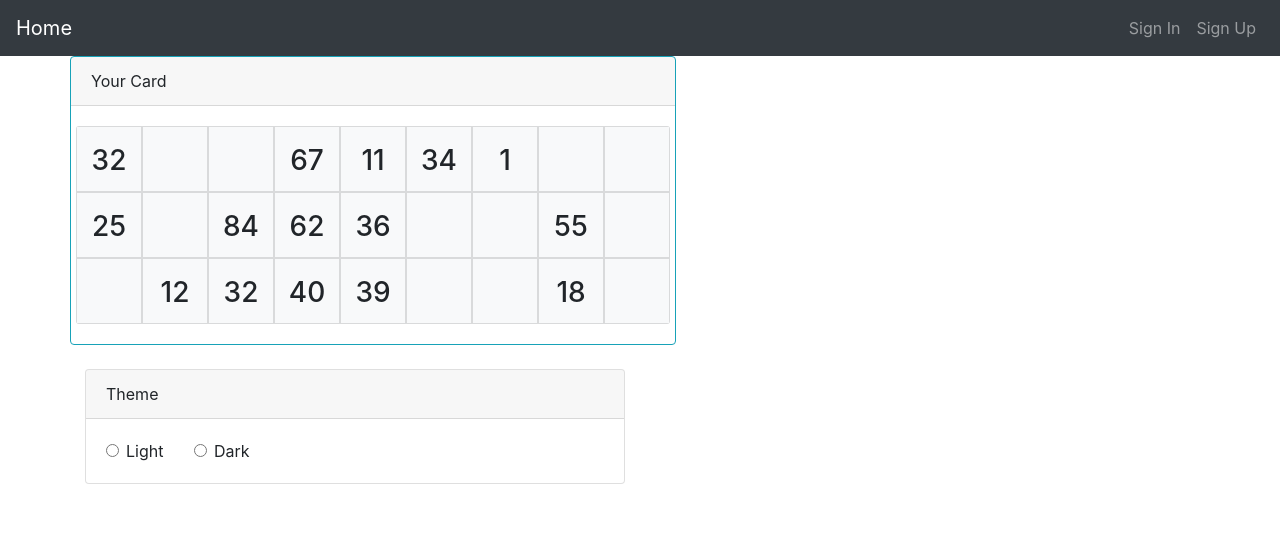
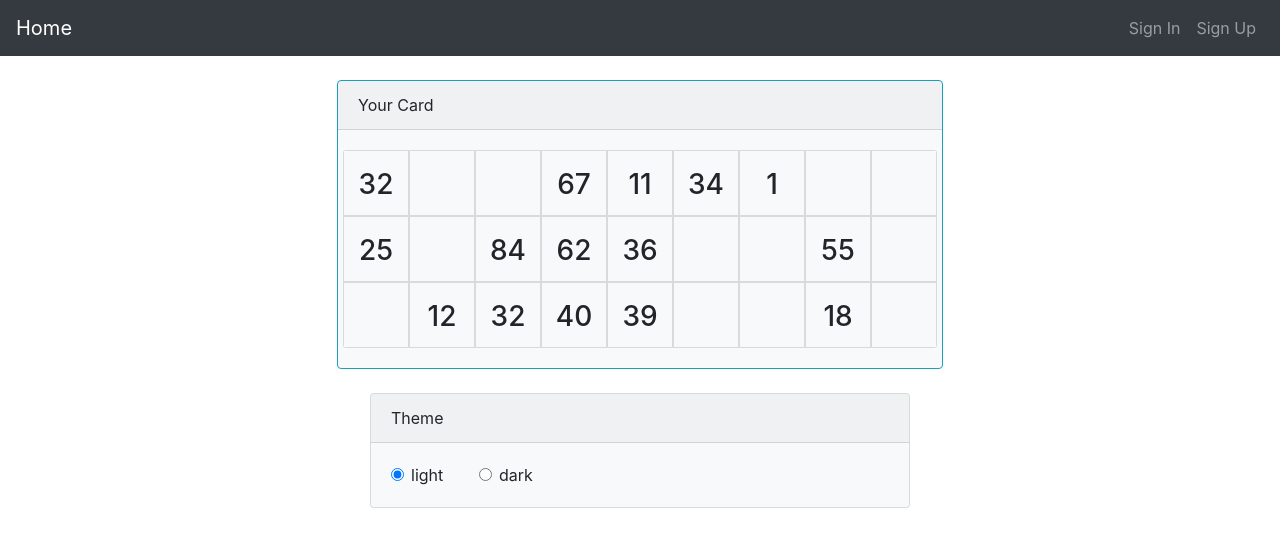
Before and after one commit to kowalevski/lotto-game, a React app: page / in a window 1280 px wide. Shown: the top 546 px of the page. Built offline with nearby package versions, Linux system fonts and the light colour scheme; no server answers.

Commit message:
completed theme switcher

```diff
--- a/package.json
+++ b/package.json
@@ -57,6 +57,8 @@
     "axios": "^0.19.0",
     "bootstrap": "^4.4.1",
     "classnames": "^2.2.6",
+    "cors": "^2.8.5",
+    "detect-port": "^1.3.0",
     "prop-types": "^15.7.2",
     "react": "^16.12.0",
     "react-bootstrap": "^1.0.0-beta.16",
--- /dev/null
+++ b/src/ThemeSwitcher.js
@@ -0,0 +1,29 @@
+import React, { useState } from 'react';
+
+export const DARK_THEME = 'dark';
+export const LIGHT_THEME = 'light';
+
+const TEXT_COLORS = {
+  [DARK_THEME]: 'white',
+  [LIGHT_THEME]: 'black'
+};
+
+export const ThemeContext = React.createContext({
+  theme: LIGHT_THEME,
+  color: TEXT_COLORS[LIGHT_THEME],
+  setTheme: () => {}
+});
+
+export const useTheme = () => {
+  const [theme, setThemeState] = useState(LIGHT_THEME);
+
+  const setTheme = React.useCallback(newTheme => {
+    setThemeState(newTheme);
+  }, []);
+
+  return {
+    theme,
+    color: TEXT_COLORS[theme],
+    setTheme
+  };
+};
--- a/src/components/App.jsx
+++ b/src/components/App.jsx
@@ -1,5 +1,6 @@
 import React, { useEffect } from 'react';
 import { Route, Switch } from 'react-router-dom';
+import { Spinner } from 'react-bootstrap';
 import axios from 'axios';
 import AuthForm from './AuthForm';
 import Home from './Home';
@@ -33,7 +34,11 @@ const App = () => {
   };
 
   if (!user && token) {
-    return 'authorization...';
+    return (
+      <Spinner animation="border" role="status">
+        <span className="sr-only">Loading...</span>
+      </Spinner>
+    );
   }
 
   return (
--- a/src/components/CardSquare.jsx
+++ b/src/components/CardSquare.jsx
@@ -1,7 +1,8 @@
-import React from 'react';
+import React, { useContext } from 'react';
 import PropTypes from 'prop-types';
 import { Card } from 'react-bootstrap';
 import styled from 'styled-components';
+import { ThemeContext } from '../ThemeSwitcher';
 
 const StyledCard = styled(Card)`
   border-radius: 0;
@@ -32,10 +33,12 @@ const BingoNumberText = styled.h3`
 `;
 
 const CardSquare = ({ bingoNumber, isChecked, onCover }) => {
+  const { theme, color } = useContext(ThemeContext);
+
   return (
     <StyledCard
-      bg={isChecked ? 'info' : 'light'}
-      text={isChecked ? 'white' : 'black'}
+      bg={isChecked ? 'info' : theme}
+      text={isChecked ? 'white' : color}
     >
       <BingoNumber
         className="bingo-number"
--- a/src/components/Home.jsx
+++ b/src/components/Home.jsx
@@ -1,25 +1,22 @@
 import React from 'react';
-import {
-  Container,
-  Row,
-  Navbar,
-  Nav,
-  Card,
-  FormCheck,
-  Col
-} from 'react-bootstrap';
+import { Container, Row, Navbar, Nav, Col } from 'react-bootstrap';
 import { Link } from 'react-router-dom';
-// import PropTypes from 'prop-types';
+import PropTypes from 'prop-types';
 import Scorecard from './Scorecard';
+import { ThemeContext, useTheme } from '../ThemeSwitcher';
+import ThemeControl from './ThemeControl';
 
-const Home = () => {
+const Home = ({ user }) => {
+  const theme = useTheme();
+
   return (
-    <>
+    <ThemeContext.Provider value={theme}>
       <Navbar collapseOnSelect expand="lg" bg="dark" variant="dark">
         <Link to="/" className="navbar-brand">
           Home
         </Link>
         <Navbar.Toggle aria-controls="responsive-navbar-nav" />
+        {!user && (
           <Navbar.Collapse className="justify-content-end">
             <Nav>
               <Link to="/signin" className="nav-link">
@@ -30,40 +27,29 @@ const Home = () => {
               </Link>
             </Nav>
           </Navbar.Collapse>
+        )}
       </Navbar>
       <Container>
-        <Row>
+        <br />
+        <Row className="justify-content-center">
           <Scorecard />
         </Row>
         <br />
-        <Row>
+        <Row className="justify-content-center">
           <Col md="6">
-            <Card>
-              <Card.Header>Theme</Card.Header>
-              <Card.Body>
-                <Row>
-                  <Col md="2">
-                    <FormCheck type="radio" label="Light" id="light" />
-                  </Col>
-                  <Col md="2">
-                    <FormCheck type="radio" label="Dark" id="dark" />
-                  </Col>
-                </Row>
-              </Card.Body>
-            </Card>
+            <ThemeControl />
           </Col>
         </Row>
       </Container>
-    </>
+    </ThemeContext.Provider>
   );
 };
 
-/*
 Home.propTypes = {
   user: PropTypes.objectOf({
     login: PropTypes.string.isRequired,
     password: PropTypes.string.isRequired
   }).isRequired
-}; */
+};
 
 export default Home;
--- a/src/components/Scorecard.jsx
+++ b/src/components/Scorecard.jsx
@@ -1,8 +1,9 @@
-import React, { useState } from 'react';
+import React, { useState, useContext } from 'react';
 import { Card, Row } from 'react-bootstrap';
 import styled from 'styled-components';
 import CardSquare from './CardSquare';
 import utils from '../utils';
+import { ThemeContext } from '../ThemeSwitcher';
 
 const StyledRow = styled(Row)`
   overflow: hidden;
@@ -17,6 +18,7 @@ const StyledRow = styled(Row)`
 
 const Scorecard = () => {
   const [bingoNumbers, setBingoNumbers] = useState(utils.generateBingoNumber());
+  const { theme, color } = useContext(ThemeContext);
 
   const handleCover = (rowKey, bnKey) => {
     setBingoNumbers({
@@ -32,7 +34,7 @@ const Scorecard = () => {
   };
 
   return (
-    <Card border="info">
+    <Card border="info" bg={theme} text={color}>
       <Card.Header>Your Card</Card.Header>
       <Card.Body>
         {Object.keys(bingoNumbers).map(rowKey => (
--- /dev/null
+++ b/src/components/ThemeControl.jsx
@@ -0,0 +1,33 @@
+import React, { useContext } from 'react';
+import { Card, FormCheck, Col, Row } from 'react-bootstrap';
+import { ThemeContext, DARK_THEME, LIGHT_THEME } from '../ThemeSwitcher';
+
+const ThemeControl = () => {
+  const { theme, color, setTheme } = useContext(ThemeContext);
+
+  const handleChange = ({ target }) => setTheme(target.value);
+
+  return (
+    <Card bg={theme} text={color}>
+      <Card.Header>Theme</Card.Header>
+      <Card.Body>
+        <Row>
+          {[LIGHT_THEME, DARK_THEME].map(t => (
+            <Col md="2">
+              <FormCheck
+                checked={theme === t}
+                type="radio"
+                label={t}
+                name="theme"
+                value={t}
+                onChange={handleChange}
+              />
+            </Col>
+          ))}
+        </Row>
+      </Card.Body>
+    </Card>
+  );
+};
+
+export default ThemeControl;
```
Also changed, not shown: 1 other file (tests, documents, lock files or other folders). Lines whose indentation alone changed are shown as unchanged.
